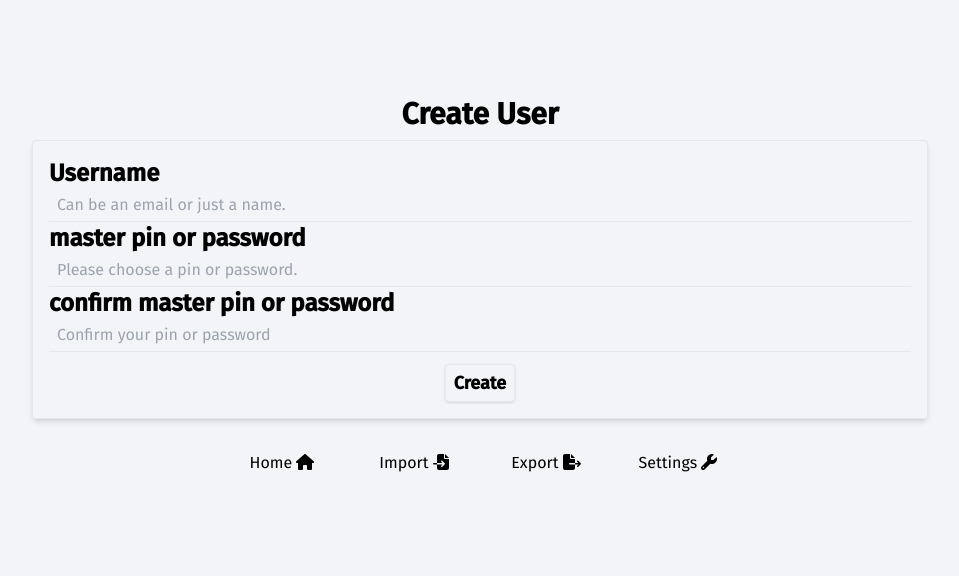
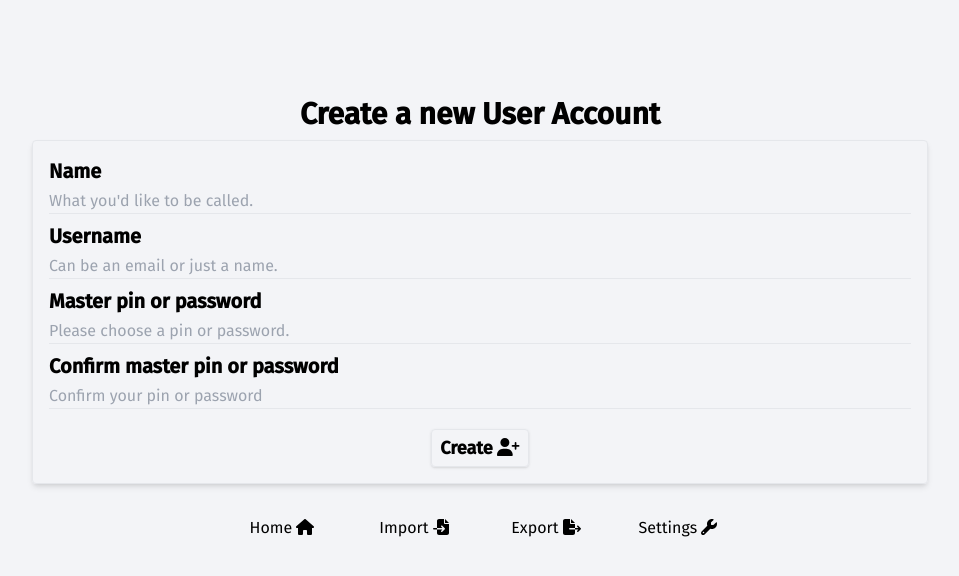
Before and after one commit to Kaligraphy247/passwdmgr, a Next.js app: page /createuser in a window 1280 px wide. Shown: the top 576 px of the page, without its empty margins (160-1119 px from the left). Built offline with nearby package versions, Linux system fonts and the light colour scheme.

Commit message:
creating a new user is now possible

```diff
--- a/pages/addNew.js
+++ b/pages/addNew.js
@@ -12,7 +12,7 @@ export default function AddNewPassword() {
     // prevent browser from reloading page
     event.preventDefault();
 
-    //* read data from form normally
+    //? read data from form normally
     const form = event.target;
     const formData = new FormData(form);
 
@@ -22,7 +22,7 @@ export default function AddNewPassword() {
       password: event.target.password.value,
     };
     //* set endpoint
-    const endpoint = "/api/addNew";
+    const endpoint = "/api/addnewpassword";
 
     //* Form the request for sending data to the server
     const options = {
--- /dev/null
+++ b/pages/api/addnewuser.js
@@ -0,0 +1,30 @@
+import { createNewUser } from "/models/models";
+export default async function addNewUserHandler(req, res) {
+  // get data submitted in req body
+  const body = req.body; //? try deconstructing instead, in the future
+  // ? example
+  // const { firstName, username, password, confirmPassword } = req.body;
+
+  if (body.password != body.confirmPassword) {
+    return await res.status(400).json({ data: "Passwords do not match!" });
+  }
+
+  if (body.password.length < 4) {
+    return await res
+      .status(400)
+      .json({ data: "Passwords are too short. min (4)." });
+  }
+
+  if (
+    !body.firstName ||
+    !body.username ||
+    !body.password ||
+    !body.confirmPassword
+  ) {
+    return await res.status(400).json({ data: "All fields are required." });
+  } else {
+    //* save to db
+    createNewUser(body.firstName, body.username, body.password);
+    return await res.status(200).json({ data: "Success!" });
+  }
+}
--- a/pages/createuser.js
+++ b/pages/createuser.js
@@ -12,11 +12,11 @@ import {
   faClipboardList,
   faFileCirclePlus,
   faCopy,
+  faUserPlus,
 } from "@fortawesome/free-solid-svg-icons";
 import Link from "next/link";
-// import DeleteModal from "../components/modal";
 import { DeleteModal } from "../components/modal";
-import { useEffect, useState } from "react";
+import { useState } from "react";
 
 const pen = <FontAwesomeIcon icon={faPenToSquare} className="pt-1" />;
 const trash = <FontAwesomeIcon icon={faTrash} className="text-red-500 pt-1" />;
@@ -24,39 +24,101 @@ const eye = <FontAwesomeIcon icon={faEye} className="pt-1" />;
 const plus = <FontAwesomeIcon icon={faFileCirclePlus} />;
 const eyeSlash = <FontAwesomeIcon icon={faEyeSlash} className="pt-1" />;
 const clipboard = <FontAwesomeIcon icon={faClipboardList} className="pt-1 " />;
+const newUser = <FontAwesomeIcon icon={faUserPlus} className="pt-1 " />;
 
 export default function CreateUser({ data }) {
+  const [pTag, setPTag] = useState(""); // todo remove me
+  async function handleSubmit(event) {
+    event.preventDefault();
+
+    //? read data from form normally
+    const form = event.target;
+    const formData = new FormData(form);
+
+    // preferable when using event handlers
+    const data = {
+      firstName: event.target.firstName.value,
+      username: event.target.username.value,
+      password: event.target.masterPassword.value,
+      confirmPassword: event.target.ConfirmMasterPassword.value,
+    };
+    //* set endpoint
+    const endpoint = "/api/addnewuser";
+
+    //* Form the request for sending data to the server
+    const options = {
+      method: "POST",
+      headers: {
+        // Tell the server what type of data we're sending
+        // multipart/form-data is also an example
+        "Content-Type": "application/json",
+        // "content-type": "multipart/form-data",
+      },
+      body: JSON.stringify(data),
+      // body: data,
+    };
+
+    //* Send the form data to forms API and get a response
+    const response = await fetch(endpoint, options); // normally, save to db
+
+    // get the response from the server as JSON.
+    const result = await response.json();
+    // console.log(result.data); //? debug
+    setPTag(result.data); // todo remove me
+
+    // * reset fields
+    event.target.firstName.value = "";
+    event.target.username.value = "";
+    event.target.masterPassword.value = "";
+    event.target.ConfirmMasterPassword.value = "";
+  }
   // * render
   return (
     <>
-      <h1 className="text-3xl font-bold text-center mb-2">Create User</h1>
+      <h1 className="text-3xl font-bold text-center mb-2">
+        Create a new User Account
+      </h1>
+      <p>{pTag}</p>
       <div className="container">
-        <div className="grid">
-          <label className="font-semibold text-2xl">Username</label>
+        <form className="grid" onSubmit={handleSubmit}>
+          <label className="font-semibold text-xl">Name</label>
           <input
-            className="bg-transparent border-b focus:outline-none py-1 placeholder:indent-2"
+            className="bg-transparent border-b focus:outline-none mt-1 mb-2"
+            id="firstName"
+            name="firstName"
+            placeholder="What you'd like to be called."
+          />
+          <label className="font-semibold text-xl">Username</label>
+          <input
+            className="bg-transparent border-b focus:outline-none mt-1 mb-2"
+            id="username"
+            name="username"
             placeholder="Can be an email or just a name."
           />
-          <label className="font-semibold text-2xl">
-            master pin or password
+          <label className="font-semibold text-xl">
+            Master pin or password
           </label>
           <input
-            className="bg-transparent border-b focus:outline-none py-1 placeholder:indent-2"
+            className="bg-transparent border-b focus:outline-none mt-1 mb-2"
+            id="masterPassword"
+            name="masterPassword"
             placeholder="Please choose a pin or password."
           />
-          <label className="font-semibold text-2xl">
-            confirm master pin or password
+          <label className="font-semibold text-xl">
+            Confirm master pin or password
           </label>
           <input
-            className="bg-transparent border-b focus:outline-none py-1 placeholder:indent-2"
+            className="bg-transparent border-b focus:outline-none mt-1 mb-2"
+            id="ConfirmMasterPassword"
+            name="ConfirmMasterPassword"
             placeholder="Confirm your pin or password"
           />
           <div className="text-center">
             <button className="border mt-3 px-2 py-1 rounded shadow text-lg font-semibold hover:shadow-lg">
-              Create
+              Create {newUser}
             </button>
           </div>
-        </div>
+        </form>
       </div>
       <QuickLinks />
     </>
```
Also changed, not shown: models/models.js (+4 -7 lines), pages/api/addnewpassword.js (renamed from pages/api/addNew.js), 2 other files (tests, documents, lock files or other folders).
